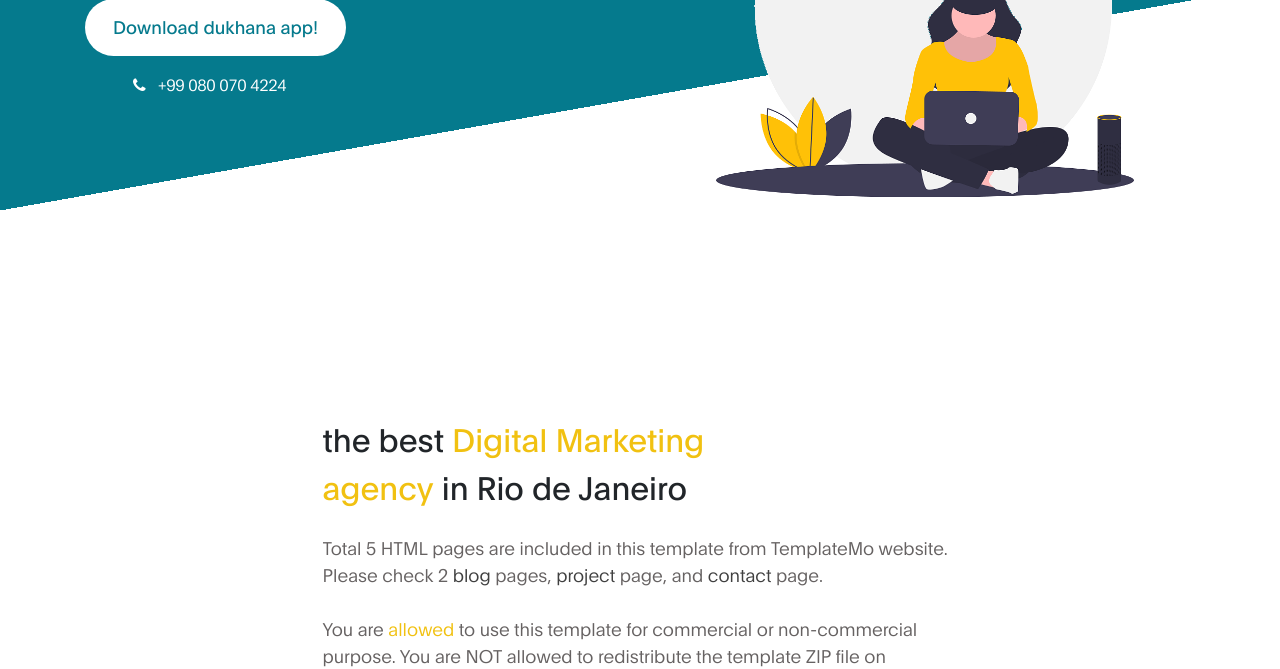
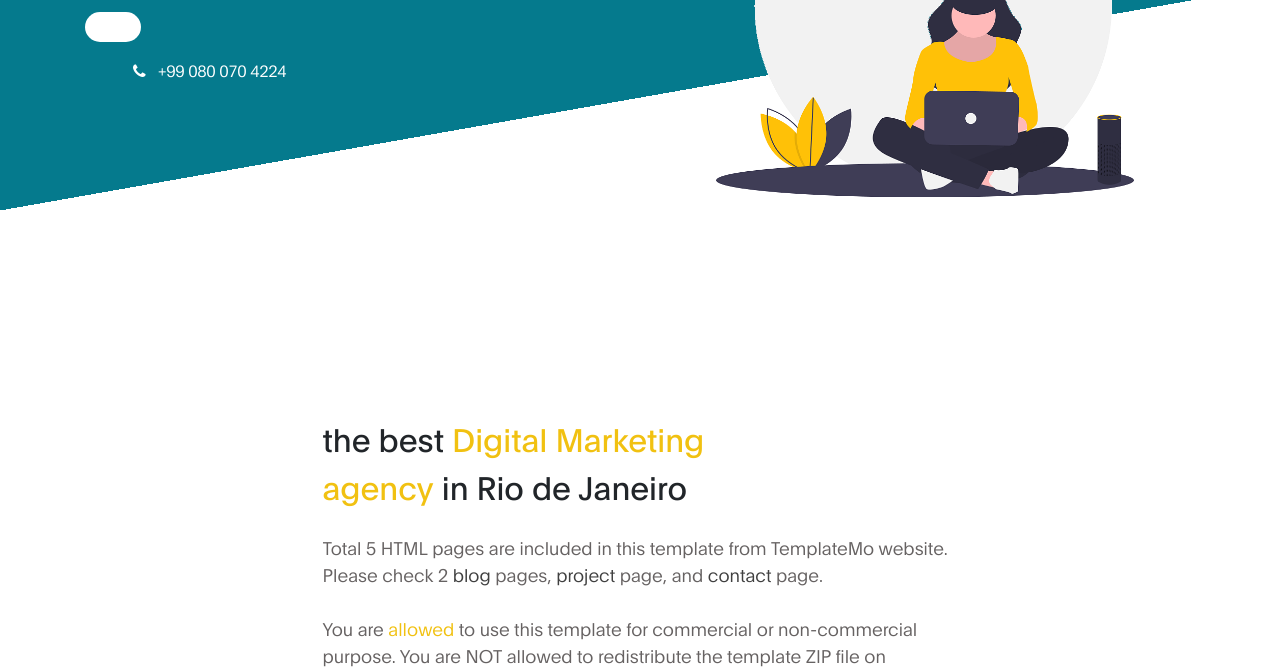
Before and after one commit to 5gsimuser/lokalmart, a plain HTML site: page index.html in a window 1280 px wide. Shown: the part 431-1100 px from the top of the page. Drawn offline with Linux system fonts and the light colour scheme.

Commit message:
dukhana button removed

```diff
--- a/index.html
+++ b/index.html
@@ -72,7 +72,7 @@ https://templatemo.com/tm-538-digital-trend
 
                                    <h1 class="text-white" data-aos="fade-up">Dukhana Karimnagar Online Grocery Shopping</h1>
 
-                                   <a href="https://play.google.com/store/apps/details?id=com.dukhana.store" class="custom-btn btn-bg btn mt-3" data-aos="fade-up" data-aos-delay="100">Download dukhana app!</a>
+                                   <a href="#" class="custom-btn btn-bg btn mt-3" data-aos="fade-up" data-aos-delay="100"></a>
 
                                    <strong class="d-block py-3 pl-5 text-white" data-aos="fade-up" data-aos-delay="200"><i class="fa fa-phone mr-2"></i> +99 080 070 4224</strong>
                               </div>
```
